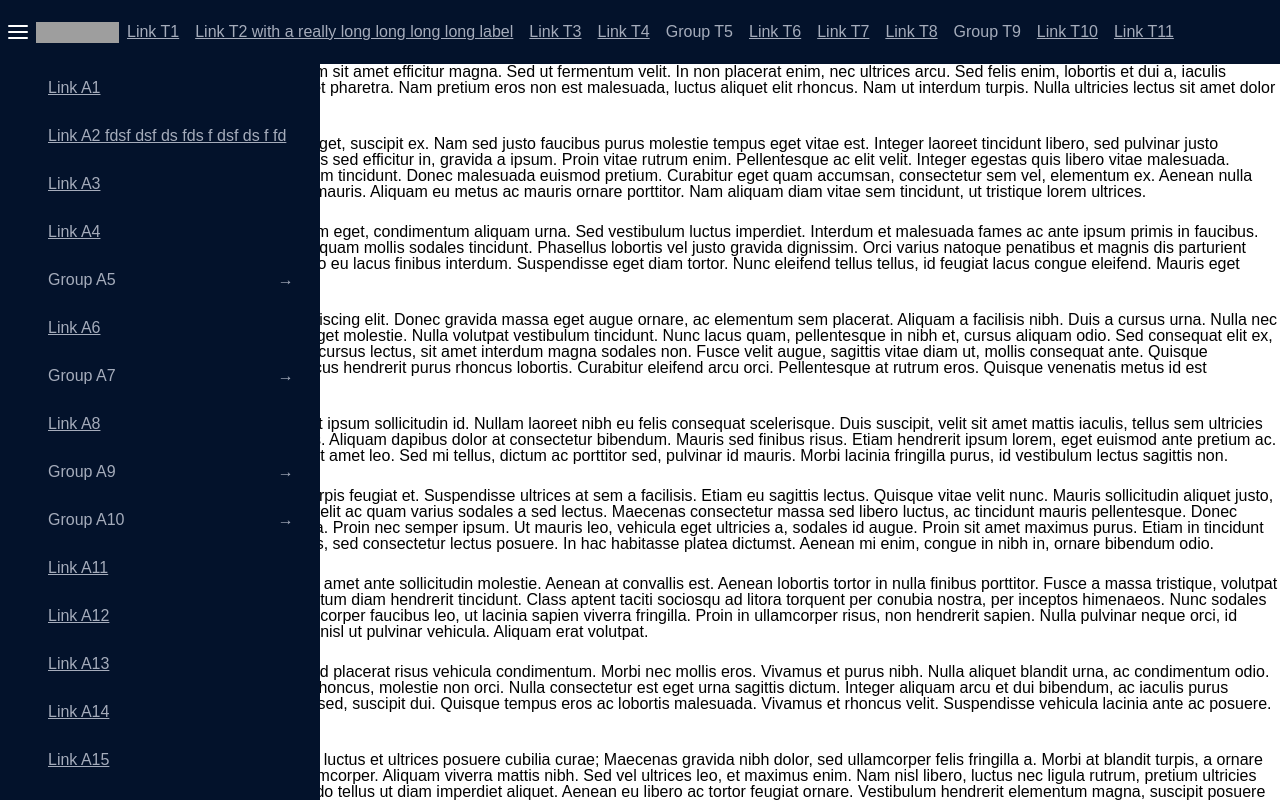
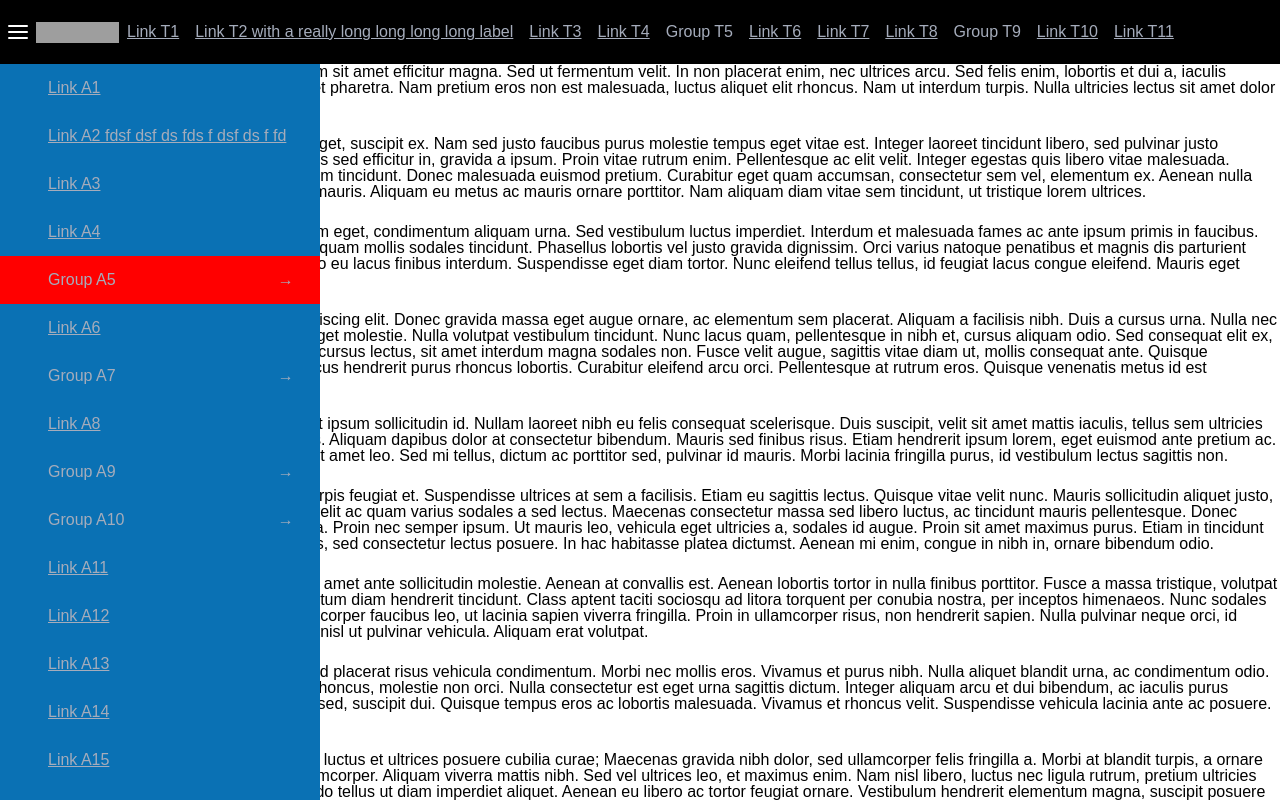
Before and after one commit to thomaskokholm/multipane-sidebar-menu, a React (Create React App) app: page / in a window 1280 px wide. Both pictures are taken after a click on the button 18 px from the left and 32 px from the top of the page. Shown: the top 800 px of the page. Built offline with nearby package versions, Linux system fonts and the light colour scheme; grey boxes are pictures that could not be loaded.

Commit message:
3 files modified

```diff
--- a/global-menu-sidebar-pane.tsx
+++ b/global-menu-sidebar-pane.tsx
@@ -1,9 +1,20 @@
 import * as React from 'react';
 import { useOnResize } from './useOnResize';
 
-export default function GlobalMenuSidebarPane({ items, expanded = false }) {
+interface NavigationThemme {
+  background: string;
+  textColor: string;
+  focusTextColor: string;
+  primary: string;
+  secondary: string;
+}
+
+export default function GlobalMenuSidebarPane({
+  items,
+  theme,
+  expanded = false,
+}) {
   const windowSize = useOnResize();
-  const bgColor = '#03122b';
   const [firstPaneActiveItem, setFirstPaneActiveItem] =
     React.useState<string>();
   const [secondPaneActiveItem, setSecondPaneActiveItem] =
@@ -38,11 +49,14 @@ export default function GlobalMenuSidebarPane({ items, expanded = false }) {
   const PaneItem = ({
     item,
     level,
+    theme,
     idx,
     children,
   }: {
     item: any;
     level: number;
+
+    theme?: NavigationThemme;
     idx: string;
     children?: React.ReactNode;
   }) => {
@@ -58,6 +72,9 @@ export default function GlobalMenuSidebarPane({ items, expanded = false }) {
         {item.entryType === 'group' && (
           <div
             className="group cursor-pointer"
+            style={{
+              backgroundColor: theme?.background,
+            }}
             onClick={() => {
               setPaneActive(level, item.id);
             }}
@@ -77,13 +94,13 @@ export default function GlobalMenuSidebarPane({ items, expanded = false }) {
   const Pane = ({
     idx,
     expanded = false,
-    bgColor = '#03122b',
+    theme,
     className,
     children,
   }: {
     idx?: string;
     expanded: boolean;
-    bgColor?: string;
+    theme?: NavigationThemme;
     className?: string | Array<string>;
     children?: React.ReactNode;
   }) => {
@@ -93,7 +110,7 @@ export default function GlobalMenuSidebarPane({ items, expanded = false }) {
           windowSize.width && windowSize.width >= 1024 ? 'expandable' : ''
         } `}
         style={{
-          backgroundColor: bgColor,
+          backgroundColor: theme?.background,
           display: expanded ? 'block' : 'none',
         }}
         key={idx ?? idx}
@@ -107,17 +124,29 @@ export default function GlobalMenuSidebarPane({ items, expanded = false }) {
     /* FIRST PANE CONTENT START */
   }
   return (
-    <Pane idx="0" expanded={expanded} className="GlobalMenuSidebarFirstPane">
+    <Pane
+      idx="0"
+      expanded={expanded}
+      className="GlobalMenuSidebarFirstPane"
+      theme={theme}
+    >
       {items &&
         items.map((firstItem, i) => {
           return (
-            <PaneItem item={firstItem} key={'A' + i} idx={'A' + i} level={1}>
+            <PaneItem
+              item={firstItem}
+              key={'A' + i}
+              idx={'A' + i}
+              level={1}
+              theme={firstItem.theme}
+            >
               {/* SECOND PANE CONTENT START */}
 
               <Pane
                 key={'A' + i}
                 idx={'A' + i}
                 className="GlobalMenuSidebarSecondPane"
+                theme={firstItem.theme}
                 expanded={
                   secondPaneActiveItem && secondPaneActiveItem === firstItem.id
                 }
@@ -131,6 +160,7 @@ export default function GlobalMenuSidebarPane({ items, expanded = false }) {
                           key={'B' + j}
                           idx={'B' + j}
                           className="GlobalMenuSidebarThirdPane"
+                          theme={secondItem.theme}
                           expanded={
                             thirdPaneActiveItem &&
                             thirdPaneActiveItem === secondItem.id
--- a/global-menu.tsx
+++ b/global-menu.tsx
@@ -141,7 +141,7 @@ export default function GlobalMenu() {
           entryType: 'group',
           label: 'Group A5',
           theme: {
-            background: '#0a71b4',
+            background: 'red',
             textColor: '#cccccc',
             focusTextColor: '#ffffff',
             primary: '#3b8dc3',
@@ -295,7 +295,11 @@ export default function GlobalMenu() {
         items={topNavItems}
       />
 
-      <GlobalMenuSidebarPane expanded={sidebarOpen} items={sidebarItems} />
+      <GlobalMenuSidebarPane
+        expanded={sidebarOpen}
+        items={sidebarItems}
+        theme={data.burgerMenu.theme}
+      />
       <GlobalMenuBottomNav items={bottomNavItems} />
     </div>
   );
--- a/style.scss
+++ b/style.scss
@@ -135,12 +135,12 @@ body {
   cursor: pointer;
 }
 .GlobalMenu {
-  background-color: #03122b;
+  background-color: #000;
   color: #ffffff;
   height: 48px;
 }
 .GlobalMenuSidebarPane {
-  background-color: #03122b;
+  background-color: #000;
   position: fixed;
   top: 56px;
   left: 0;
@@ -248,7 +248,7 @@ body {
 }
 
 .GlobalMenuTopNav {
-  background: #03122b;
+  background: #000;
   height: 56px;
   position: fixed;
   top: 0;
@@ -334,7 +334,7 @@ body {
     display: none;
   }
   border-top: 1px solid #505b73;
-  background: #03122b;
+  background: #000;
   height: 64px;
   position: fixed;
   bottom: 0;
@@ -369,3 +369,5 @@ body {
     margin: 0 auto 24px auto;
   }
 }
+
+// dark blue color: #03122b
```
